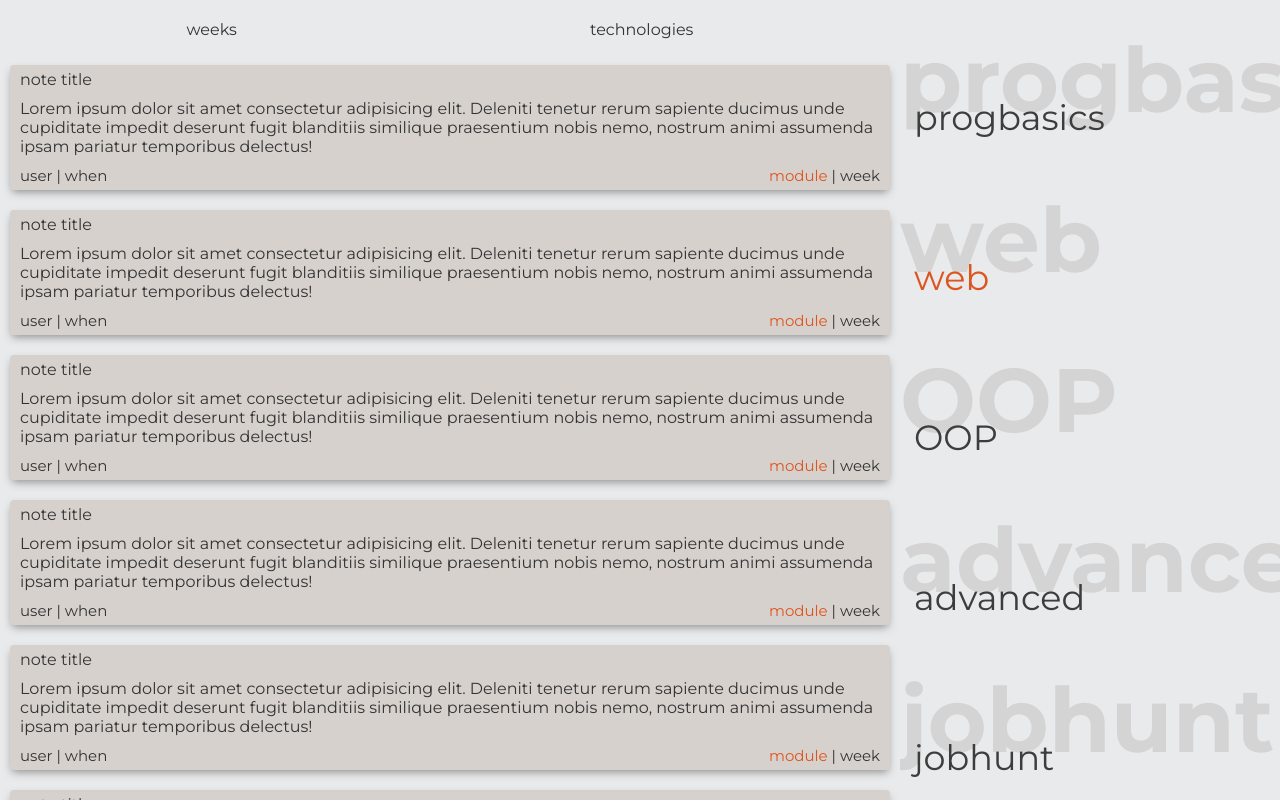
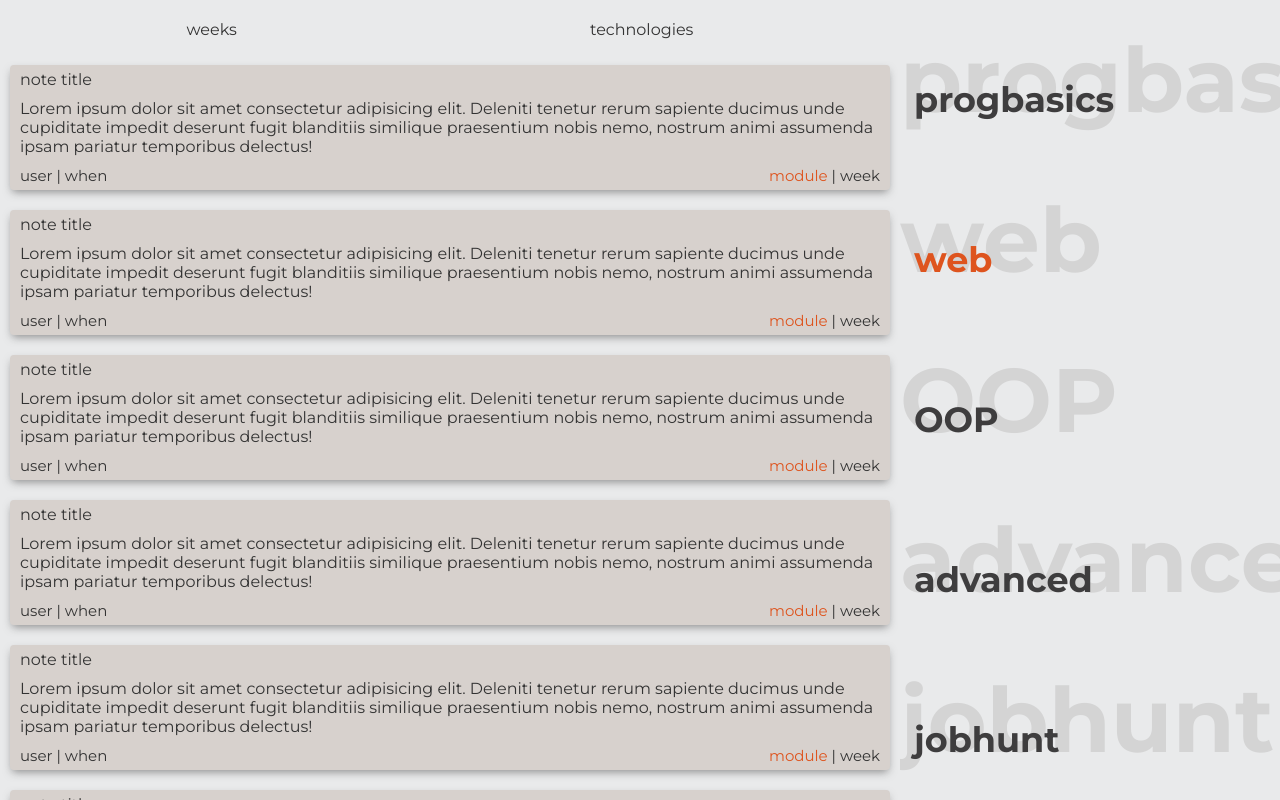
Before and after one commit to waltvik/codecool-notes-frontend, a React (Create React App) app: page /web in a window 1280 px wide. Built offline with nearby package versions, Linux system fonts and the light colour scheme.

Commit message:
merge fix

```diff
--- a/src/components/Menu.js
+++ b/src/components/Menu.js
@@ -20,28 +20,23 @@
 
   return (
     <div className="menu-container secondary-background">
-      {/* <button onClick={goBack} className="menu-item menu-goback"> */}
       <LeftOutlined
         onClick={goBack}
-        className="menu-item menu-back menu-goback"
+        className="menu-subitem menu-back menu-goback"
       />
-      {/* </button> */}
-      <Link to="#" className="menu-item">
+
+      <Link to="#" className="menu-subitem">
         <FireOutlined twoToneColor="#eb2f96" />
       </Link>
-      <Link to="#" className="menu-item">
+      <Link to="#" className="menu-subitem">
         <PlusOutlined />
       </Link>
-      <Link to="#" className="menu-item">
+      <Link to="#" className="menu-subitem">
         <SearchOutlined />
       </Link>
-      <Link to="#" className="menu-item">
+      <Link to="#" className="menu-subitem">
         <HomeOutlined />
       </Link>
-      {/* <div className="menu-item">T</div>
-      <div className="menu-item">+</div>
-      <div className="menu-item">S</div>
-      <div className="menu-item">H</div> */}
     </div>
   );
 };
--- a/src/components/menu.css
+++ b/src/components/menu.css
@@ -14,7 +14,7 @@
   align-content: space-evenly;
 }
 
-.menu-item {
+.menu-subitem {
   border-radius: 50%;
   width: 25px;
   height: 25px;
@@ -29,8 +29,12 @@
   font-size: 20px;
 }
 
-.menu-item:hover {
+.menu-subitem:hover {
   background-color: #de541e;
+}
+
+.menu-goback {
+  display: none;
 }
 
 @media only screen and (min-width: 768px) {
@@ -52,7 +56,7 @@
     box-shadow: 0px 4px 8px -2px #575757;
   }
 
-  .menu-item {
+  .menu-subitem {
     border-radius: 50%;
     width: 40px;
     height: 40px;
@@ -66,10 +70,6 @@
     color: black;
     font-size: 30px;
   }
-}
-
-.menu-goback {
-  display: none;
 }
 
 @media only screen and (min-width: 992px) {
@@ -110,7 +110,7 @@
     background-color: gray;
   }
 
-  .menu-item {
+  .menu-subitem {
     border-radius: unset;
     width: 25px;
     height: 25px;
@@ -124,7 +124,7 @@
     color: black;
   }
 
-  .menu-item:hover {
+  .menu-subitem:hover {
     background-color: unset;
     color: #de541e;
   }
--- a/src/pages/main/main.css
+++ b/src/pages/main/main.css
@@ -25,6 +25,7 @@
   .note-card-wrapper {
     margin: 0 0 0 70px;
     width: 900px;
+    grid-column: 2;
   }
 
   .note-card-wrapper {
```
